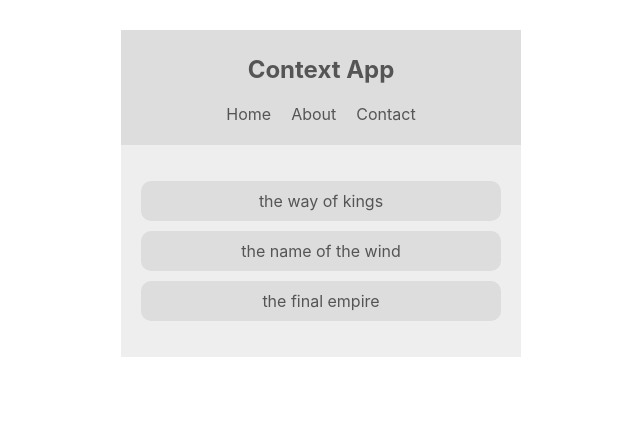
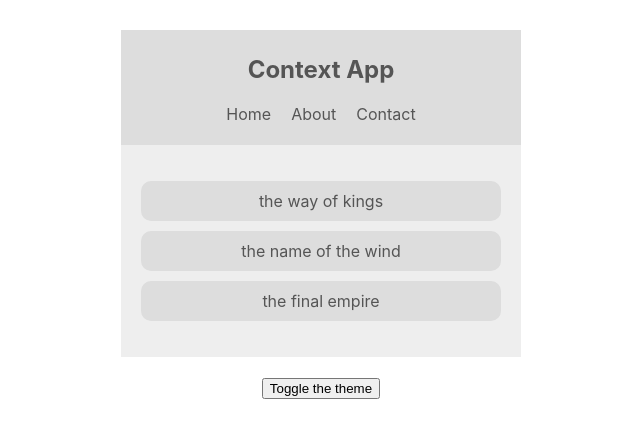
Before and after one commit to sunilsp77/BookReading-hooks, a React (Create React App) app: page / in a window 1280 px wide. Shown: the top 438 px of the page, without its empty margins (319-959 px from the left). Built offline with nearby package versions, Linux system fonts and the light colour scheme.

Commit message:
a way to change the context

```diff
--- a/src/App.js
+++ b/src/App.js
@@ -2,6 +2,7 @@ import React from "react";
 import Navbar from "./components/Navbar";
 import BookList from "./components/BookList";
 import ThemeContextProvider from "./contexts/ThemeContext";
+import ThemeToggle from "./components/ThemeToggle";
 
 function App() {
   return (
@@ -9,6 +10,7 @@ function App() {
       <ThemeContextProvider>
         <Navbar />
         <BookList />
+        <ThemeToggle />
       </ThemeContextProvider>
     </div>
   );
--- /dev/null
+++ b/src/components/ThemeToggle.js
@@ -0,0 +1,13 @@
+import React, { Component } from "react";
+import { ThemeContext } from "../contexts/ThemeContext";
+
+export class ThemeToggle extends Component {
+  static contextType = ThemeContext;
+
+  render() {
+    const { toggleTheme } = this.context;
+    return <button onClick={toggleTheme}>Toggle the theme</button>;
+  }
+}
+
+export default ThemeToggle;
--- a/src/contexts/ThemeContext.js
+++ b/src/contexts/ThemeContext.js
@@ -8,9 +8,15 @@ export class ThemeContextProvider extends Component {
     light: { syntax: "#555", ui: "#ddd", bg: "#eee" },
     dark: { syntax: "#ddd", ui: "#333", bg: "#555" },
   };
+
+  toggleTheme = () => {
+    this.setState({ isLightTheme: !this.state.isLightTheme });
+  };
   render() {
     return (
-      <ThemeContext.Provider value={{ ...this.state }}>
+      <ThemeContext.Provider
+        value={{ ...this.state, toggleTheme: this.toggleTheme }}
+      >
         {this.props.children}
       </ThemeContext.Provider>
     );
```
